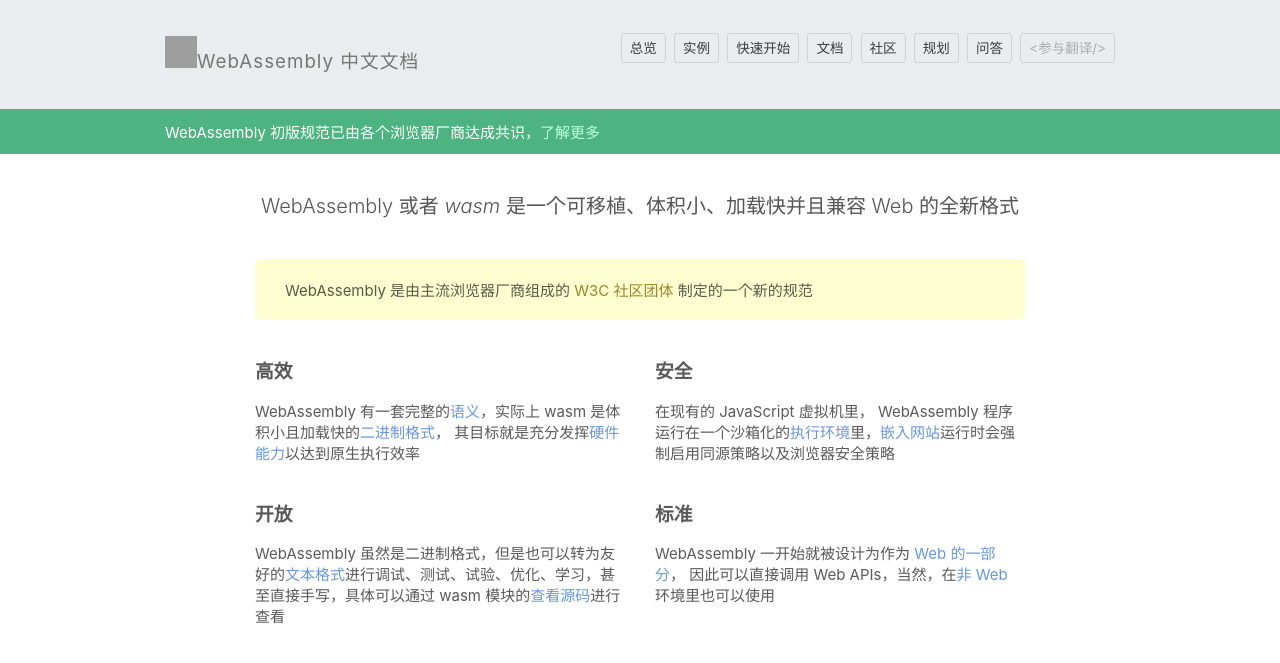
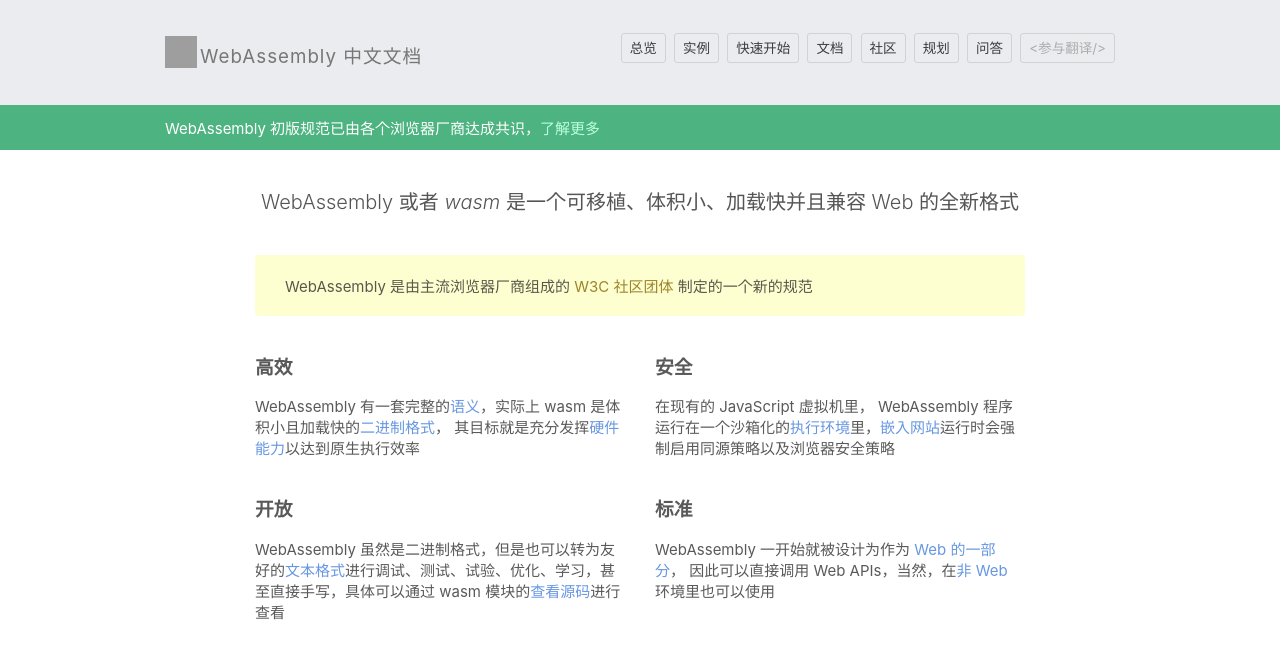
Before and after one commit to int64ago/wasm-cn, a Jekyll site: the page built from index.md, in a window 1280 px wide. Shown: the top 663 px of the page. Built offline with Jekyll 4.4.1, drawn with Linux system fonts in a browser that asks for light colours; grey boxes are pictures that could not be loaded.

Commit message:
feat: tweak logo style

```diff
--- a/_includes/header.html
+++ b/_includes/header.html
@@ -15,7 +15,7 @@
     <div class="container">
     <div class="site-logo">
       <h1 class="title">
-        <img src="//avatars3.githubusercontent.com/u/11578470?v=3&s=32"><a href="/">WebAssembly 中文文档</a>
+        <img style="vertical-align: text-bottom;margin-right: 3px;" src="//avatars3.githubusercontent.com/u/11578470?v=3&s=32"><a href="/">WebAssembly 中文文档</a>
       </h1>
     </div>
     <nav class="site-nav">
```
